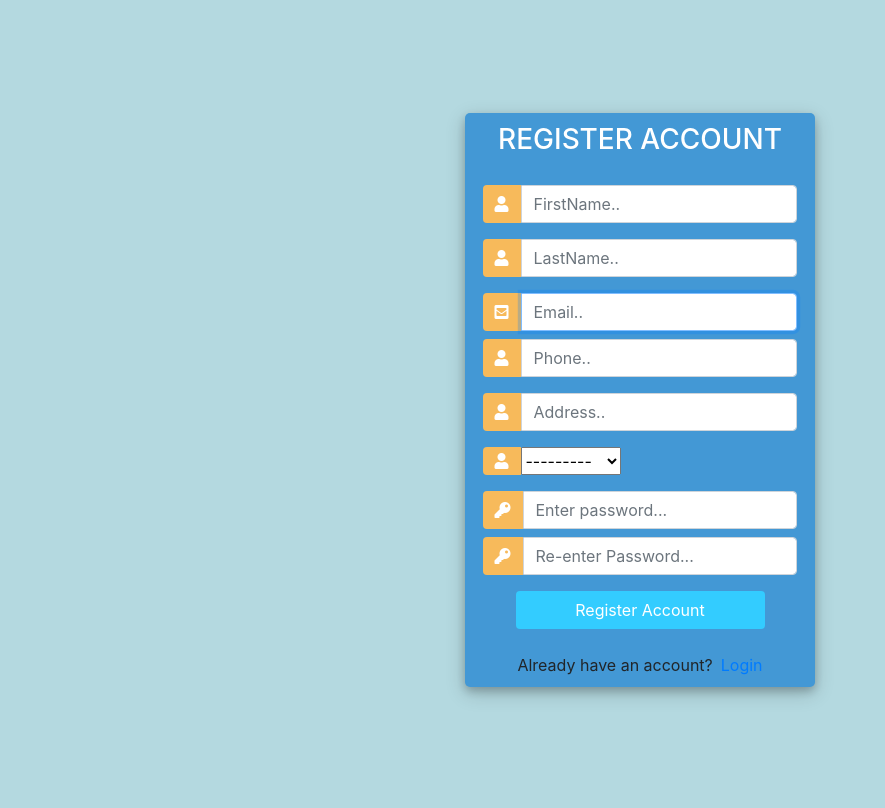
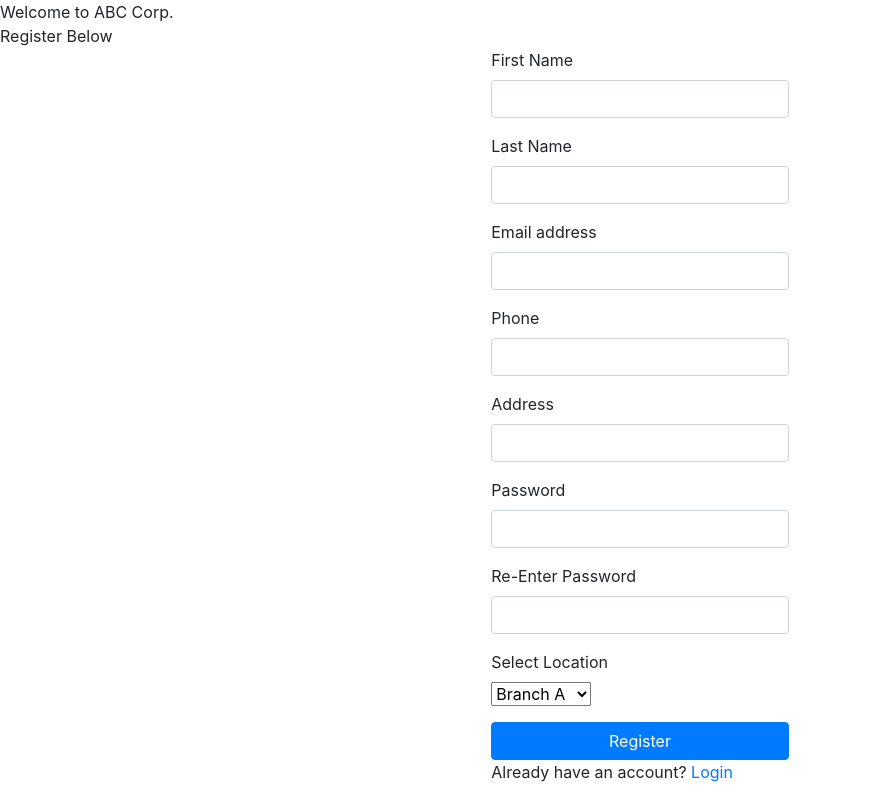
Before and after one commit to shu-csas-changgar/group-project-cepd-com, a Django app: page /register/ in a window 1280 px wide. Shown: the whole page, without its empty margins (0-885 px from the left). Before the commit the page ends 699 px from the top, so only its background shows below. Run offline with Django 3.2, Linux system fonts and the light colour scheme; data comes from the database, SQL or seed files in the repository; both versions use the stored data as it was after the commit; some libraries are stand-ins or nearby versions.

Commit message:
Updated login with login in develop

```diff
--- a/ABC_CORP/ABC_INVENTORY/management/commands/load_data.py
+++ b/ABC_CORP/ABC_INVENTORY/management/commands/load_data.py
@@ -3,6 +3,7 @@ from csv import DictReader
 from datetime import datetime
 from django.core.management import BaseCommand
 from pytz import UTC
+from django.contrib.auth import get_user_model
 
 DATE_FORMAT = '%m/%d/%Y'
 
@@ -11,6 +12,11 @@ class Command(BaseCommand):
     help = "Loads data from csv files onto our database"
 
     def handle(self, *args, **options):
+        print("Creating Super User")
+        db = get_user_model()
+        db.objects.create_superuser('super@gmail.com','Super','Super','password')
+        print('Super User Created')
+
         print("Loading Location data")
         for row in DictReader(open('./location.csv')):
             location = Location()
--- a/ABC_CORP/ABC_INVENTORY/templates/register.html
+++ b/ABC_CORP/ABC_INVENTORY/templates/register.html
@@ -1,111 +1,103 @@
 {% load static %}
+<html>
+	<head>
+		<title>ABC CORP Registration</title>
+		<link type="text/css" rel="stylesheet" id="dark-mode-custom-link">
+		<link type="text/css" rel="stylesheet" id="dark-mode-general-link">
+		<link rel="stylesheet" type="text/css" href="{% static 'css/authentication.css' %}">
+		<style lang="en" type="text/css" id="dark-mode-custom-style"></style>
+		<style lang="en" type="text/css" id="dark-mode-native-style"></style>
+    	<meta charset="utf-8">
+		<link rel="stylesheet" href="https://stackpath.bootstrapcdn.com/bootstrap/4.3.1/css/bootstrap.min.css" integrity="sha384-ggOyR0iXCbMQv3Xipma34MD+dH/1fQ784/j6cY/iJTQUOhcWr7x9JvoRxT2MZw1T" crossorigin="anonymous">
+		<script>
+			function hoverIn(){
+				document.getElementById("register-btn").style.backgroundColor="black";
+				document.getElementById("register-btn").style.bordercolor="black";
+			}
 
-<!DOCTYPE html>
-<html>
+			function hoverOut(){
+				document.getElementById("register-btn").style.backgroundColor="#6495ED";
+			}
+      </script>
+   </head>
 
-<head>
-	<title>Login</title>
-	<link rel="stylesheet" href="https://stackpath.bootstrapcdn.com/bootstrap/4.1.3/css/bootstrap.min.css" integrity="sha384-MCw98/SFnGE8fJT3GXwEOngsV7Zt27NXFoaoApmYm81iuXoPkFOJwJ8ERdknLPMO" crossorigin="anonymous">
-    <link rel="stylesheet" type="text/css" href="{% static '/css/registrationStyle.css' %}">
-	<script src="https://ajax.googleapis.com/ajax/libs/jquery/3.3.1/jquery.min.js"></script>
-	<link rel="stylesheet" href="https://use.fontawesome.com/releases/v5.6.1/css/all.css" integrity="sha384-gfdkjb5BdAXd+lj+gudLWI+BXq4IuLW5IT+brZEZsLFm++aCMlF1V92rMkPaX4PP" crossorigin="anonymous">
-</head>
-<body>
-	<div class="container h-100">
-		<div class="d-flex justify-content-center h-100">
-			<div class="user_card">
-				<div class="d-flex justify-content-center">
-					<h3 id="form-title">REGISTER ACCOUNT</h3>
-				</div>
-				<div class="d-flex justify-content-center form_container">
+   <body>
+      <div class="heading-text">
+        Welcome to ABC Corp.
 
-					<form method="POST" action="">
-						{% csrf_token %}
-						<div class="input-group mb-3">
-							<div class="input-group-append">
-								<span class="input-group-text"><i class="fas fa-user"></i></span>
-							</div>
-							{{form.firstName}}
-						</div>
-                        <div class="input-group mb-3">
-							<div class="input-group-append">
-								<span class="input-group-text"><i class="fas fa-user"></i></span>
-							</div>
-							{{form.lastName}}
-						</div>
-						<div class="input-group mb-2">
-							<div class="input-group-append">
-								<span class="input-group-text"><i class="fas fa-envelope-square"></i></span>
-							</div>
-							{{form.email}}
-						</div>
-                        <div class="input-group mb-3">
-							<div class="input-group-append">
-								<span class="input-group-text"><i class="fas fa-user"></i></span>
-							</div>
-							{{form.phone}}
-						</div>
-                        <div class="input-group mb-3">
-							<div class="input-group-append">
-								<span class="input-group-text"><i class="fas fa-user"></i></span>
-							</div>
-							{{form.address}}
-						</div>
-                        <div class="input-group mb-3">
-							<div class="input-group-append">
-								<span class="input-group-text"><i class="fas fa-user"></i></span>
-							</div>
-							{{form.officeLocation}}
-						</div>
-						<div class="input-group mb-2">
-							<div class="input-group-append">
-								<span class="input-group-text"><i class="fas fa-key"></i></span>
-							</div>
-							{{form.password1}}
-						</div>
-						<div class="input-group mb-2">
-							<div class="input-group-append">
-								<span class="input-group-text"><i class="fas fa-key"></i></span>
-							</div>
-							{{form.password2}}
-						</div>
+        <div class="login-txt">
+              Register Below
+        </div>
+      </div>
 
+      <section class="container1">
+        <section class="row justify-content-center">
+          <section class="col-12 col-sm-6 col-md-3">
 
+            <form method="post">
+              {% csrf_token %}
+                <div class="mb-3">
+                  <label for="exampleInputEmail1" class="form-label">First Name</label>
+                  <input class="form-control" name="first-name" id="inputFirstName" aria-describedby="emailHelp">
+                </div>
 
-				   		<div class="d-flex justify-content-center mt-3 login_container">
-				 			<input class="btn login_btn" type="submit" value="Register Account">
-				   		</div>
+                <div class="mb-3">
+                  <label for="exampleInputPassword1" class="form-label">Last Name</label>
+                  <input class="form-control" name="last-name" id="inputLastName">
+                </div>
 
-					</form>
-				</div>
+                <div class="mb-3">
+                  <label for="exampleInputEmail1" class="form-label">Email address</label>
+                  <input class="form-control" name="email" id="inputEmail" aria-describedby="emailHelp">
+                </div>
+
+                <div class="mb-3">
+                  <label for="exampleInputEmail1" class="form-label">Phone</label>
+                  <input class="form-control" name="phone" id="inputPhone" aria-describedby="emailHelp">
+                </div>
+
+                <div class="mb-3">
+                  <label for="exampleInputEmail1" class="form-label">Address</label>
+                  <input class="form-control" name="address" id="inputPhone" aria-describedby="emailHelp">
+                </div>
+
+                <div class="mb-3">
+                  <label for="exampleInputEmail1" id="pwd1" class="form-label">Password</label>
+                  <input type="password" class="form-control" name="password1" id="inputPhone" aria-describedby="emailHelp">
+                </div>
+
+                <div class="mb-3">
+                  <label for="exampleInputEmail1" class="form-label">Re-Enter Password</label>
+                  <input type="password" class="form-control" name="password2" id="inputPhone" aria-describedby="emailHelp">
+                </div>
+
+                <div class="mb-3" class="form-control">
+                  <label for="exampleInputEmail1" class="form-label">Select Location</label>
+                  <div>
+                    <select name="location">
+                    {% for location in locations %}
+                      <option value={{location.name}}>{{location.name}}</option>
+                    {% endfor %}
+                  	</select>
+                	</div>
+                </div>
 
 				{{form.errors}}
+				{% for message in messages %}
+					<p class="form-label">{{message}}</p>
+				{% endfor %}
 
-				<div class="mt-4">
-					<div class="d-flex justify-content-center links">
-						Already have an account? <a href="{% url 'login' %}" class="ml-2">Login</a>
-					</div>
-				</div>
-			</div>
-		</div>
-	</div>
-	<script>
+                <button type="submit" onmouseover="hoverIn()" onmouseout="hoverOut()" class="btn btn-primary btn-block" id="register-btn">Register</button>
 
+				<div class="mb-3">
+                  <label class="form-label">Already have an account?</label>
+                  <a href="{% url 'login' %}">Login</a>
+                </div>
 
-		//Query All input fields
-		var form_fields = document.getElementsByTagName('input')
-		form_fields[1].placeholder='FirstName..';
-		form_fields[2].placeholder='LastName..';
-        form_fields[3].placeholder='Email..';
-        form_fields[4].placeholder='Phone..';
-        form_fields[5].placeholder='Address..';
-		form_fields[6].placeholder='Enter password...';
-		form_fields[7].placeholder='Re-enter Password...';
+              </form>
+          </section>
+        </section>
+      </section>
 
-
-		for (var field in form_fields){
-			form_fields[field].className += ' form-control'
-		}
-	</script>
-</body>
+	</body>
 </html>
--- a/ABC_CORP/ABC_INVENTORY/views.py
+++ b/ABC_CORP/ABC_INVENTORY/views.py
@@ -2,7 +2,7 @@ from django.shortcuts import render, redirect
 from django.contrib.auth import authenticate, login, logout
 from django.contrib import messages
 from .forms import CreateUserForm
-from django.contrib.auth.models import Group
+from .models import  User, Location
 import datetime
 
 
@@ -22,16 +22,22 @@ def loginPage(request):
 
 
 def registerPage(request):
+    locations = Location.objects.all()
     form = CreateUserForm()
+
     if request.method == 'POST':
-        form = CreateUserForm(request.POST)
-        if form.is_valid():
-            user = form.save()
-            name = form.cleaned_data.get('firstName')
-            messages.success(request, 'Account was created for ' + name)
-            return redirect('login')
-    return render(request, 'register.html', {'form': form})
-
+        firstName=request.POST.get('first-name')
+        lastName=request.POST.get('last-name')
+        email=request.POST.get('email')
+        phone=request.POST.get('phone')
+        address=request.POST.get('address')
+        p1=request.POST.get('password1')
+        loc=request.POST.get('location')
+        location = Location.objects.get(name=loc)
+        User.objects.create_user(email=email, firstName=firstName, lastName=lastName, password=p1, phone=phone, address=address, officeLocation=Location(id=location.id))
+        messages.success(request, 'Account was created for ' + firstName + " " + lastName)
+        return redirect('login')
+    return render(request, 'register.html', {'form':form, 'locations':locations})
 
 def logoutUser(request):
     logout(request)
--- a/ABC_CORP/static/css/registrationStyle.css
+++ /dev/null
@@ -1,66 +0,0 @@
-body,
-html {
-    margin: 0;
-    padding: 0;
-    height: 100%;
-    background: #b4d9e0 !important;
-}
-
-.user_card {
-    width: 350px;
-    margin-top: auto;
-    margin-bottom: auto;
-    background: #4398d5;
-    position: relative;
-    display: flex;
-    justify-content: center;
-    flex-direction: column;
-    padding: 10px;
-    box-shadow: 0 4px 8px 0 rgba(0, 0, 0, 0.2), 0 6px 20px 0 rgba(0, 0, 0, 0.19);
-    -webkit-box-shadow: 0 4px 8px 0 rgba(0, 0, 0, 0.2), 0 6px 20px 0 rgba(0, 0, 0, 0.19);
-    -moz-box-shadow: 0 4px 8px 0 rgba(0, 0, 0, 0.2), 0 6px 20px 0 rgba(0, 0, 0, 0.19);
-    border-radius: 5px;
-}
-
-.form_container {
-    margin-top: 20px;
-}
-
-#form-title {
-    color: #fff;
-}
-
-.login_btn {
-    width: 100%;
-    background: #33ccff !important;
-    color: white !important;
-}
-
-.login_btn:focus {
-    box-shadow: none !important;
-    outline: 0px !important;
-}
-
-.login_container {
-    padding: 0 2rem;
-}
-
-.input-group-text {
-    background: #f7ba5b !important;
-    color: white !important;
-    border: 0 !important;
-    border-radius: 0.25rem 0 0 0.25rem !important;
-}
-
-.input_user,
-.input_pass:focus {
-    box-shadow: none !important;
-    outline: 0px !important;
-}
-
-#messages {
-    background-color: grey;
-    color: #fff;
-    padding: 10px;
-    margin-top: 10px;
-}
```
Also changed, not shown: ABC_CORP/ABC_INVENTORY/templates/login.html (+49 -45 lines), ABC_CORP/db.sqlite3.
